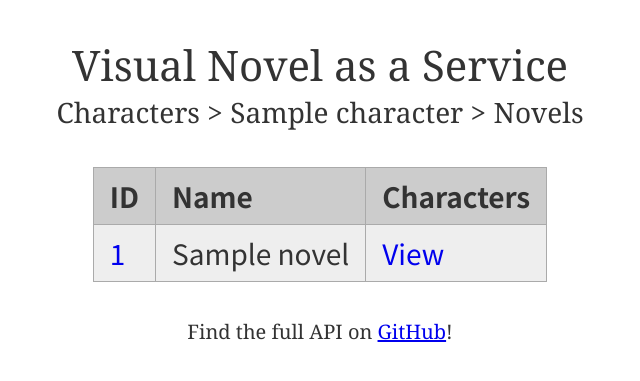
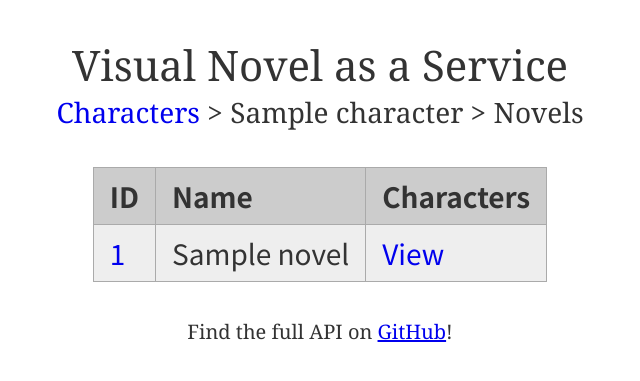
Before and after one commit to apsun/VNaaS, a Flask app: template web/templates/novels.html in a window 1280 px wide. Shown: the top 381 px of the page, without its empty margins (320-960 px from the left). Run offline with Flask 2, Linux system fonts and the light colour scheme; the template is opened without the code that fills it: most values are stand-ins (such as "Sample title", 1, 10 or a date in 2020).

Commit message:
Add links to root

```diff
--- a/web/static/styles.css
+++ b/web/static/styles.css
@@ -34,7 +34,7 @@ blockquote p {
     margin-top: 0;
 }
 
-td a {
+header a, td a {
     text-decoration: none;
 }
 
--- a/web/templates/characters.html
+++ b/web/templates/characters.html
@@ -8,7 +8,7 @@
     <body>
         <header>
             <h1>Visual Novel as a Service</h1>
-            <span>{% if novel is not none %}Novels &gt; {{ novel.name }} &gt; {% endif %}Characters</span>
+            <span>{% if novel is not none %}<a href="/novels">Novels</a> &gt; {{ novel.name }} &gt; {% endif %}Characters</span>
         </header>
         <table>
             <thead>
--- a/web/templates/novels.html
+++ b/web/templates/novels.html
@@ -8,7 +8,7 @@
     <body>
         <header>
             <h1>Visual Novel as a Service</h1>
-            <span>{% if character is not none %}Characters &gt; {{ character.name }} &gt; {% endif %}Novels</span>
+            <span>{% if character is not none %}<a href="/characters">Characters</a> &gt; {{ character.name }} &gt; {% endif %}Novels</span>
         </header>
         <table>
             <thead>
```
